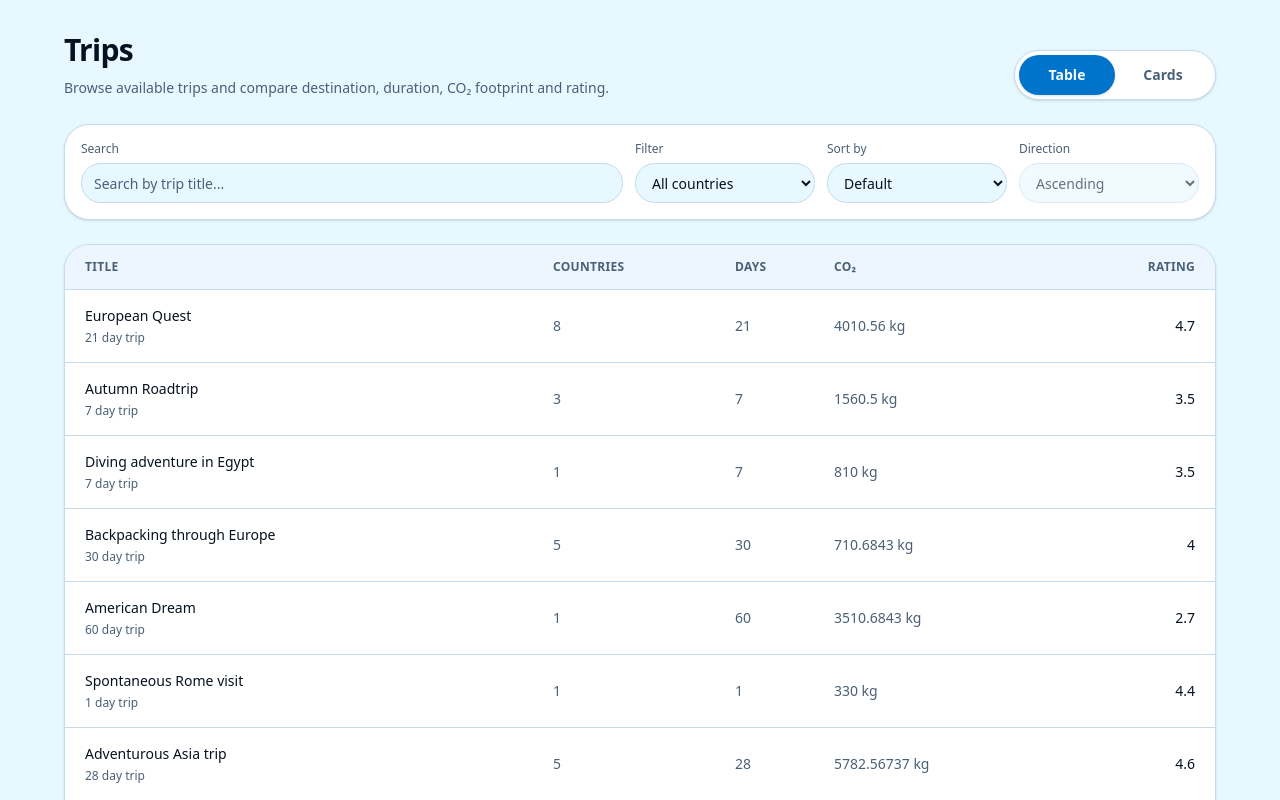
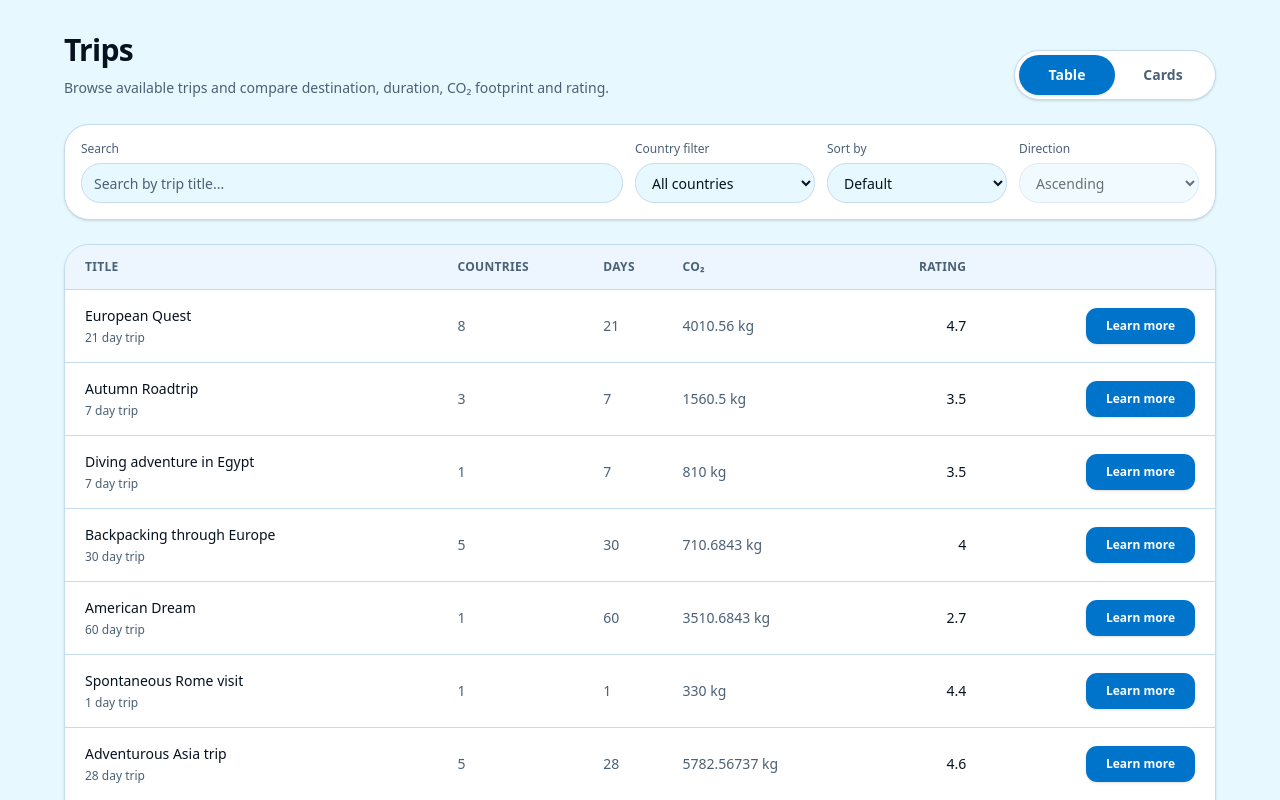
Before and after one commit to Blackwatch98/triply, a Next.js app: page / in a window 1280 px wide. Shown: the top 800 px of the page. Built offline with nearby package versions, Linux system fonts and the light colour scheme; data requests are answered from the project's data file.

Commit message:
feat: Added Learn more button to table of trips

```diff
--- a/src/components/trips/trips-table.tsx
+++ b/src/components/trips/trips-table.tsx
@@ -34,6 +34,8 @@ export default function TripsTable({ trips }: TripsTableProps) {
               <TableHead className="text-muted-foreground h-11 pr-5 text-right text-xs font-semibold tracking-wide uppercase">
                 Rating
               </TableHead>
+
+              <TableHead className="text-muted-foreground h-11 pr-5 text-right text-xs font-semibold tracking-wide uppercase" />
             </TableRow>
           </TableHeader>
 
@@ -69,6 +71,12 @@ export default function TripsTable({ trips }: TripsTableProps) {
                 <TableCell className="py-4 pr-5 text-right text-sm font-medium">
                   {trip.rating}
                 </TableCell>
+
+                <TableCell className="py-4 pr-5 text-right text-sm font-medium">
+                  <button className="bg-primary text-primary-foreground hover:bg-primary/90 rounded-md px-5 py-2.5 text-xs font-semibold shadow-sm transition-colors">
+                    Learn more
+                  </button>
+                </TableCell>
               </TableRow>
             ))}
           </TableBody>
--- a/src/components/trips/trips-toolbar.tsx
+++ b/src/components/trips/trips-toolbar.tsx
@@ -48,7 +48,7 @@ export default function TripsToolbar({
             htmlFor="country"
             className="text-muted-foreground mb-1.5 block text-xs font-medium"
           >
-            Filter
+            Country filter
           </label>
           <select
             id="country"
```
